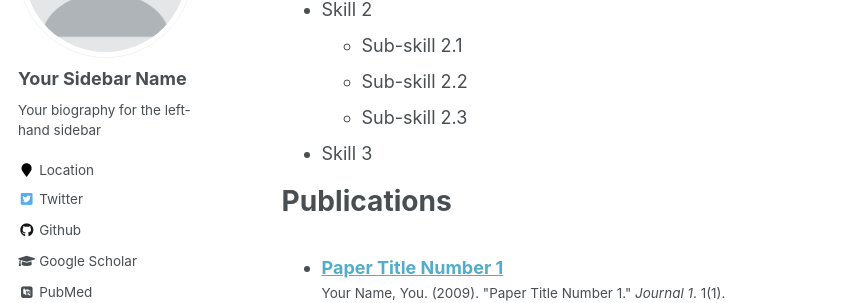
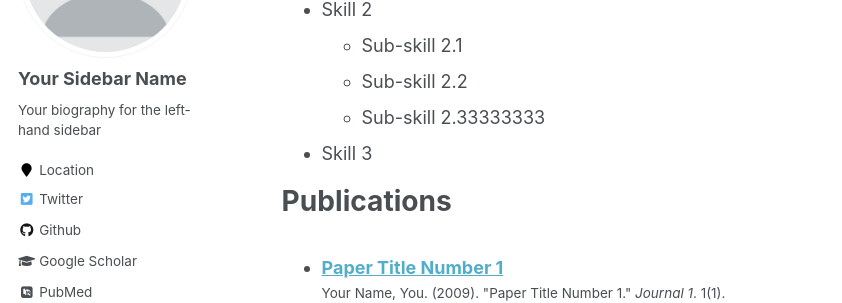
Before and after one commit to ilixiaoqin/ilixiaoqin, a Jekyll site: the page built from _pages/cv.md, in a window 1280 px wide and 900 px high, scrolled down 617 px. Shown: the part 153-456 px from the top of the window, without its empty margins (0-842 px from the left). Built offline with Jekyll 4.4.1, drawn with Linux system fonts in a browser that asks for light colours; some web fonts are replaced.

Commit message:
Update cv.md

```diff
--- a/_pages/cv.md
+++ b/_pages/cv.md
@@ -33,7 +33,7 @@ Skills
 * Skill 2
   * Sub-skill 2.1
   * Sub-skill 2.2
-  * Sub-skill 2.3
+  * Sub-skill 2.33333333
 * Skill 3
 
 Publications
```
